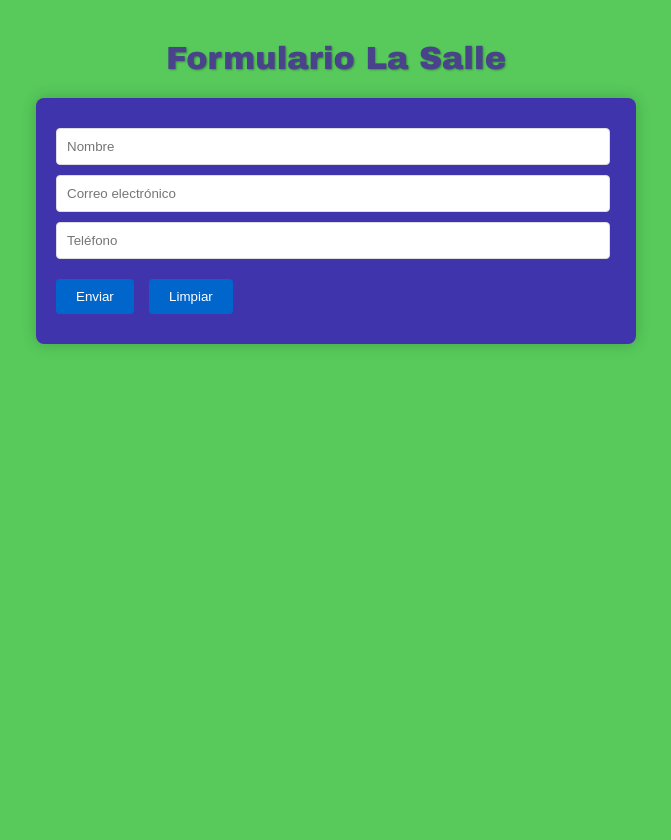
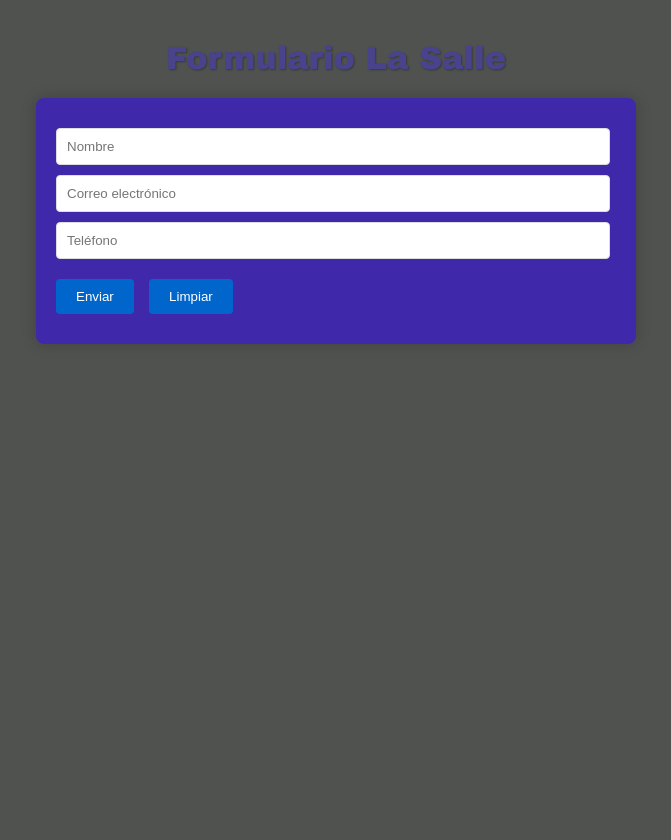
Before and after one commit to dcharry3/FORMULARIO-U-LA-SALLE, a PHP site: page / in a window 1280 px wide. Shown: the whole page, without its empty margins (304-975 px from the left). Run offline with PHP 8.4, Linux system fonts and the light colour scheme.

Commit message:
cambio color a gris

```diff
--- a/index.php
+++ b/index.php
@@ -18,7 +18,7 @@
                 max-width: 600px;
                 margin: 0 auto;
                 padding: 20px;
-                background-color:rgb(87, 202, 91); /* verde cielo */
+                background-color:rgb(80, 82, 80); /* verde cielo */
                 min-height: 100vh;
             }
             h1 {
```
